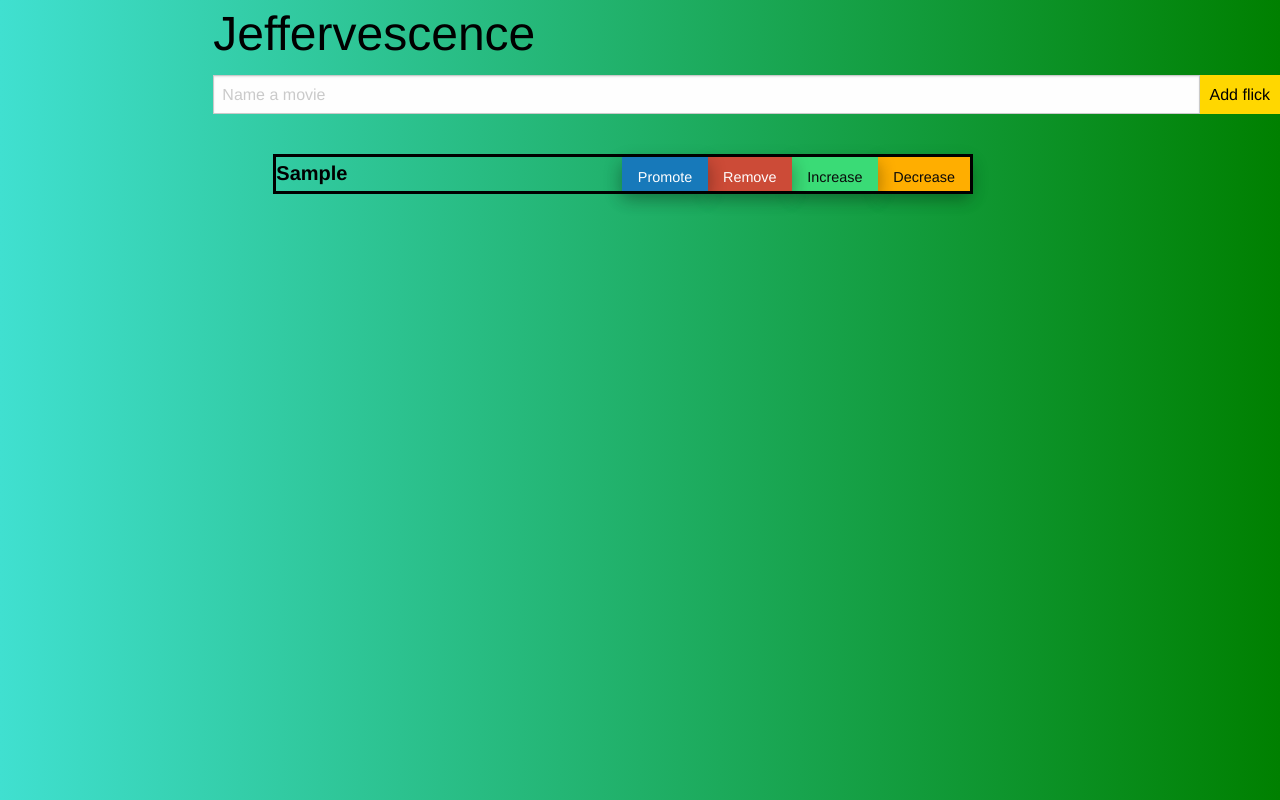
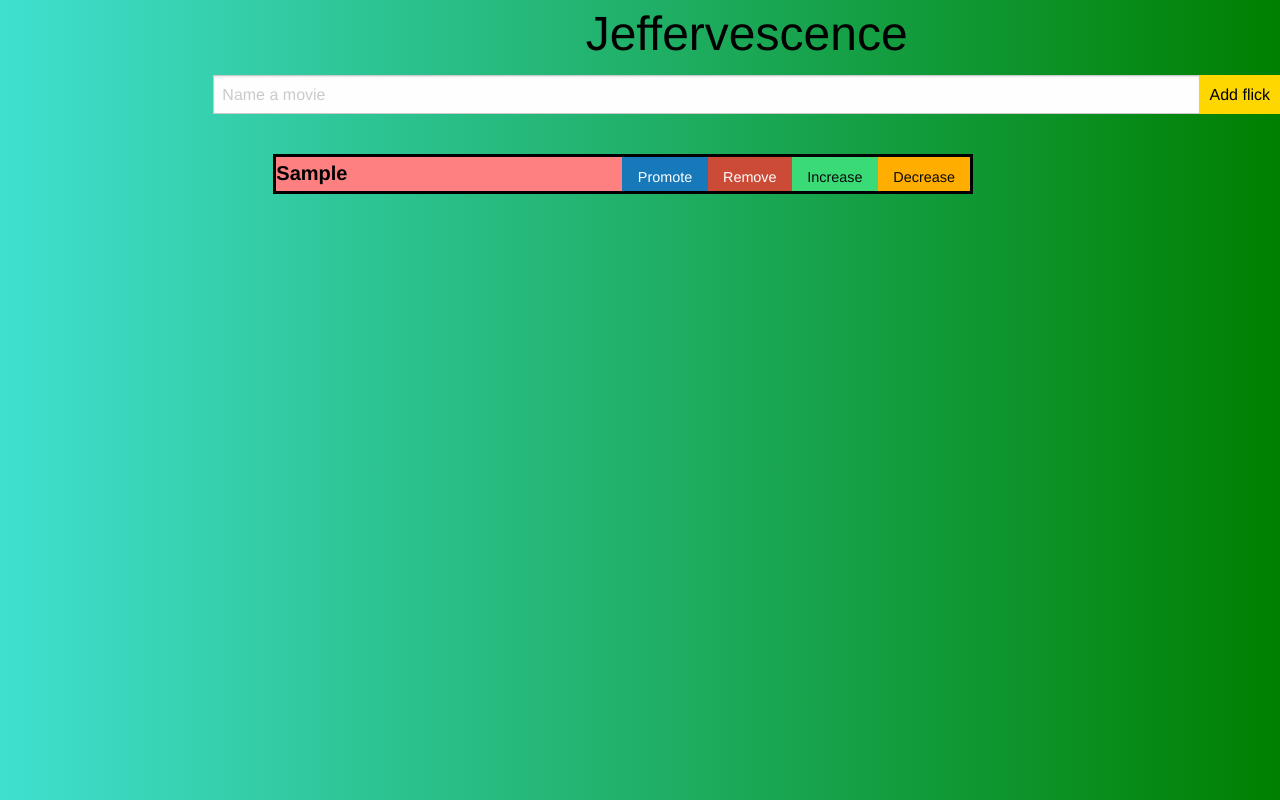
Before and after one commit to connortodd21/Jeffervescence, a plain HTML site: page index.html in a window 1280 px wide. Both pictures are taken after typing "Sample" into the empty fields and a click on the button "Add flick". Drawn offline with nearby package versions, Linux system fonts and the light colour scheme.

Commit message:
Fixed local storage issues

```diff
--- a/app.css
+++ b/app.css
@@ -9,6 +9,7 @@ body{
 #goldBlum{
     color: black;
     float: middle;
+    text-align: center;
 }
 
 #addFlickButton:hover{
@@ -26,30 +27,30 @@ body{
 .alert {
     float:right;
     height: 34px;
-    box-shadow: 0 8px 16px 0 rgba(0,0,0,0.2), 0 6px 20px 0 rgba(0,0,0,0.19);
+    /*box-shadow: 0 8px 16px 0 rgba(0,0,0,0.2), 0 6px 20px 0 rgba(0,0,0,0.19);*/
 }
 
 .warning {
     float:right;
     height: 34px;
-    box-shadow: 0 8px 16px 0 rgba(0,0,0,0.2), 0 6px 20px 0 rgba(0,0,0,0.19);
+    /*box-shadow: 0 8px 16px 0 rgba(0,0,0,0.2), 0 6px 20px 0 rgba(0,0,0,0.19);*/
 }
 
 .success{
     float:right;
     height: 34px;
-    box-shadow: 0 8px 16px 0 rgba(0,0,0,0.2), 0 6px 20px 0 rgba(0,0,0,0.19);
+    /*box-shadow: 0 8px 16px 0 rgba(0,0,0,0.2), 0 6px 20px 0 rgba(0,0,0,0.19);*/
 }
 
 .primary {
     float:right;
     height: 34px;
-    box-shadow: 0 8px 16px 0 rgba(0,0,0,0.2), 0 6px 20px 0 rgba(0,0,0,0.19);
+    /*box-shadow: 0 8px 16px 0 rgba(0,0,0,0.2), 0 6px 20px 0 rgba(0,0,0,0.19);*/
 }
 
 .promoted {
-    background:#FFD700;
-    color:blue;
+    color:white;
+    border-color: blue
 }
 
 #flick-list > li{
@@ -59,5 +60,6 @@ body{
     list-style-type: none;
     border-style: solid;
     border-width: medium;
+    background: #ff8080;
 
 }
--- a/app.js
+++ b/app.js
@@ -6,17 +6,95 @@ const app = {
   idIncreaseCounter: 0,         //counter for changing button ID later
   idDecreaseCounter: 0,         //counter for changing button ID later
 
+  listItem: '',
+
   init(selectors) {
     this.max = 0
     this.list = document.querySelector(selectors.listSelector)
-    document.querySelector(selectors.formSelector).addEventListener('submit', this.addFlick.bind(this))
+    document.querySelector(selectors.formSelector).addEventListener('submit', this.addFlickViaForm.bind(this))
 
     //document.querySelector(selectors.listSelector).flickName.focus()
+    this.load();
 },
 
-  addFlick(ev) {
+//load items from local storage
+load(){
+    //get JSON string from local storage
+    const flicksJSON = localStorage.getItem('flick')
+
+    //turn flicksJSON into array
+    const flicksArray = JSON.parse(flicksJSON)
+     if (flicksArray) {
+      flicksArray
+        .reverse()
+        .map(this.addFlick.bind(this))
+    }
+
+  },
+
+
+
+
+
+addFlick(flick){
+    listItem = this.renderListItem(flick)
+    this.list
+      .insertBefore(listItem, this.list.firstChild)
+
+    ++ this.max
+    this.arr.unshift(flick)
+    this.save()
+
+    //decrease button
+    const decreaseButton = document.createElement('button')
+    decreaseButton.classList.add('button', 'warning')
+    decreaseButton.innerText = 'Decrease'
+    listItem.appendChild(decreaseButton)
+
+    //increase button
+    const increaseButton = document.createElement('button')
+    increaseButton.classList.add('button', 'success')
+    increaseButton.innerText = 'Increase'
+    listItem.appendChild(increaseButton)
+
+    //remove button
+    const removeButton = document.createElement('button')
+    removeButton.classList.add('button', 'alert')
+    removeButton.innerText = 'Remove'
+    listItem.appendChild(removeButton)
+
+    //promote button
+    const promoteButton = document.createElement('button')
+    promoteButton.classList.add('button', 'primary')
+    promoteButton.innerText = 'Promote'
+    listItem.appendChild(promoteButton)
+
+    //adding buttons to list
+    this.list.appendChild(listItem)
+
+    //move inside promoteFunction
+    promoteButton.addEventListener('click', this.promoteFunc.bind(this))
+
+    //move inside removeFunction
+    removeButton.addEventListener('click', this.removeFunc.bind(this))
+
+    //move inside increase function
+    increaseButton.addEventListener('click', this.increaseFunc.bind(this))
+
+    //move inside decrease function
+    decreaseButton.addEventListener('click', this.decreaseFunc.bind(this))
+
+    //add to list
+    this.list.insertBefore(listItem, this.list.firstChild)
+
+},
+
+
+
+
+  addFlickViaForm(ev) {
     ev.preventDefault()
-    //counters for different button ID's to differentiate
+    //counters for different button ID's to differentiate later on
     this.idRemoveCounter++;
     this.idPromoteCounter++;
     this.idIncreaseCounter++;
@@ -27,66 +105,18 @@ const app = {
       id: this.max + 1,
       name: f.flickName.value,
     }
-    const listItem = this.renderListItem(flick)
-    //add to front of array
-    this.arr.unshift(flick.name)
-
-    //add to local storage
-    localStorage.setItem('flick', JSON.stringify(this.flick))
+    //const listItem = this.renderListItem(flick)
+    //add to front of arrays
+    this.addFlick(flick)
+    this.save();
 
 
-     //decrease button
-    var decreaseButtonID = 'decreaseButton' + this.idDecreaseCounter
-    const button4 = document.createElement('button')
-    button4.setAttribute('id', decreaseButtonID)
-    button4.classList.add('button', 'warning')
-    button4.innerText = 'Decrease'
-    listItem.appendChild(button4)
 
-    //increase button
-    var increaseButtonID = 'increaseButton' + this.idIncreaseCounter
-    const button3 = document.createElement('button')
-    button3.setAttribute('id', increaseButtonID)
-    button3.classList.add('button', 'success')
-    button3.innerText = 'Increase'
-    listItem.appendChild(button3)
 
-    //remove button
-    var removeButtonId = 'removeButton' + this.idRemoveCounter
-    const button2 = document.createElement('button')
-    button2.setAttribute('id', removeButtonId)
-    button2.classList.add('button', 'alert')
-    button2.innerText = 'Remove'
-    listItem.appendChild(button2)
-
-    //promote button
-    var promoteButtonId = 'promoteButton' + this.idPromoteCounter
-    const button = document.createElement('button')
-    button.setAttribute('id', promoteButtonId)
-    button.classList.add('button', 'primary')
-    button.innerText = 'Promote'
-    listItem.appendChild(button)
-
-    //adding buttons to list
-    this.list.appendChild(listItem)
-
-    //move inside promoteFunction
-    document.getElementById(promoteButtonId).addEventListener('click', this.promoteFunc.bind(this))
-
-    //move inside removeFunction
-    document.getElementById(removeButtonId).addEventListener('click', this.removeFunc.bind(this))
-
-    //move inside increase function
-    document.getElementById(increaseButtonID).addEventListener('click', this.increaseFunc.bind(this))
-
-    //move inside decrease function
-    document.getElementById(decreaseButtonID).addEventListener('click', this.decreaseFunc.bind(this))
-
-    //add to list
-    this.list.insertBefore(listItem, this.list.firstChild)
-    ++ this.max
     f.reset();
   },
+
+
 
   increaseFunc(ev){
     const keyA = ev.target.parentNode.parentNode
@@ -96,6 +126,17 @@ const app = {
     if(num>=this.arr.length -1){
         return;
     }
+
+    //  if(ev.target.parentNode === this.list.lastChild){
+    //     //disable
+    //     document.getElementById(increaseButtonID).classList.add('disabled')
+    //     return;
+    // }
+    // else{
+    //     document.getElementById(increaseButtonID).classList.remove('disabled')
+    // }
+
+
     //switching elements in the array
     const temp = this.arr[num + 1]
     this.arr[num] = temp
@@ -107,7 +148,6 @@ const app = {
   },
 
   decreaseFunc(ev){
-
     const keyA = ev.target.parentNode.parentNode
     const keyB = keyA.dataset.key
     const num = this.arr.indexOf(keyB)
@@ -121,7 +161,8 @@ const app = {
     this.arr[num - 1] = keyB
 
     this.list.insertBefore(ev.target.parentNode, ev.target.parentNode.nextSibling.nextSibling)
-  },
+
+},
 
   promoteFunc(ev){
     //adding promoted class to the li to differentiate in css
@@ -140,19 +181,26 @@ const app = {
 
     //remove from list on page
     ev.target.parentNode.parentNode.removeChild(ev.target.parentNode)
-    localStorage.setItem('flick', JSON.stringify(this.flick))
 
-    // //remove from array
-    // for(let i = 0; i<this.flick.length; i++){
-    //     const currendId = this.flick[i].id.toString()
-    //     if(currendId === listItem.dataset.id){
-    //         this.flick.splice(i,1)
-    //         break;
-    //     }
-    // }
+    //remove from array
+    for(let i = 0; i<this.arr.length; i++){
+        const currendId = this.arr[i].id.toString()
+        if(currendId === listItem.dataset.id){
+            this.flick.splice(i,1)
+            break;
+        }
+    }
+    this.save()
 
 
 
+
+
+  },
+
+  //add to local storage
+  save(){
+      localStorage.setItem('flick', JSON.stringify(this.arr))
   },
 
   renderListItem(flick) {
```
Also changed, not shown: 1 other file.
